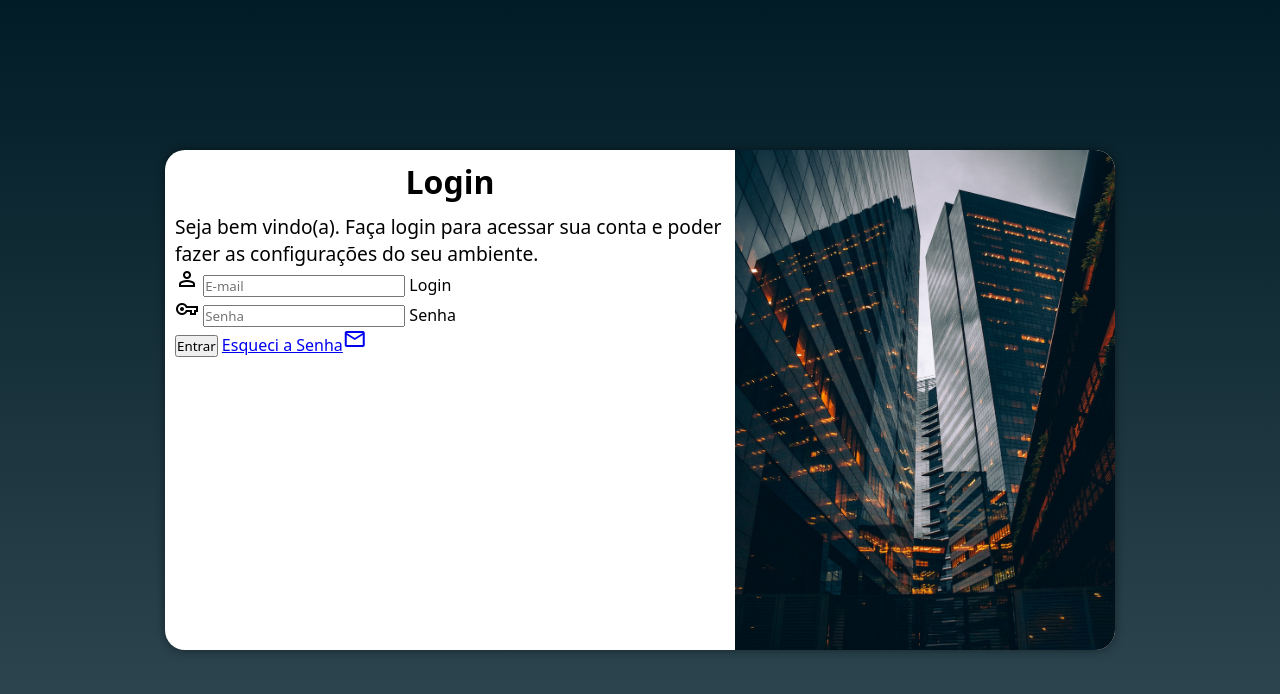
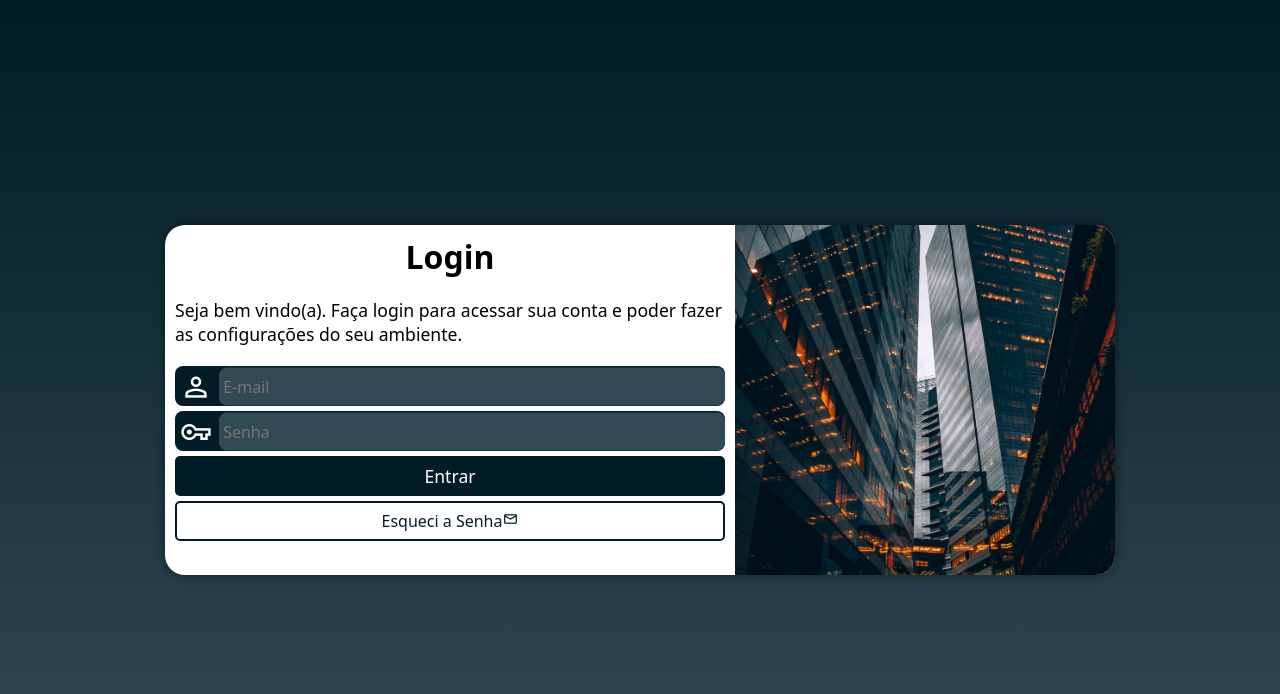
Before and after one commit to EduardoGmRosa/projeto-login, a plain HTML site: page index.html in a window 1280 px wide. Drawn offline with nearby package versions, Linux system fonts and the light colour scheme.

Commit message:
Update projeto Login

```diff
--- a/estilos/mediaqueries.css
+++ b/estilos/mediaqueries.css
@@ -7,20 +7,24 @@
     }
 
     section#login {
-        width: 80vw;
+        width: 750px;
+        height: 290px;
     }
 
     section#login div#imagem {
         float: left;
-        width: 40%;
+        width: 35%;
         height: 100%;
     }
 
     section#login div#formulario {
         float: right;
-        width: 60%;
+        width: 65%;
     }
 
+    div#formulario p {
+        margin: 10px 0px;
+    }
 }
 
 @media screen and (min-width: 992px) {
@@ -31,6 +35,7 @@
 
     section#login {
         width: 950px;
+        height: 350px;
     }
 
     section#login div#imagem {
@@ -53,6 +58,7 @@
     }
 
     div#formulario p {
-        font-size: 1.2em;
+        font-size: 1.1em;
+        margin: 20px 0px;
     }
 }
--- a/estilos/style.css
+++ b/estilos/style.css
@@ -36,7 +36,7 @@ section#login {
 
     background-color: white;
     width: 250px;
-    height: 500px;
+    height: 515px;
     border-radius: 20px;
     box-shadow: 0px 0px 10px rgba(0, 0, 0, 0.446);
 
@@ -63,4 +63,86 @@ div#formulario h1 {
 
 div#formulario p {
     font-size: 0.8em;
+    margin: 10px 0px;
 }
+
+form div.campo {
+    background-color: #011C26;
+    display: block;
+    width: 100%;
+    height: 40px;
+    border-radius: 8px;
+    margin: 5px 0px;
+}
+
+div.campo span {
+    color: white;
+    font-size: 2em;
+    width: 40px;
+    padding: 5px;
+}
+
+div.campo input {
+    font-size: 1em;
+    height: 96%;
+    width: calc(100% - 44.4px);
+    transform: translateY(-10.4px);
+    background-color: #324A54;
+    border: none;
+    border-radius: 8px;
+    padding: 4px;
+}
+
+div.campo input:focus-within {
+    background-color: white;
+}
+
+
+form label {
+    display: none;
+}
+
+form input[type=submit] {
+    display: block;
+    font-size: 1.1em;
+    width: 100%;
+    background-color: #011C26 ;
+    color: white;
+    height: 40px;
+    cursor: pointer;
+    border: none;
+    border-radius: 5px;
+    margin: auto;
+    margin-top: 5px;
+}
+
+form input[type=submit]:hover {
+    background-color: #324A54 ;
+}
+
+form a.botao {
+    display: block;
+    font-size: 1em;
+    width: 100%;
+    height: 40px;
+    background-color: white;
+    color: #011C26;
+    margin: auto;
+    margin-top: 5px;
+    padding-top: 7px;
+    cursor: pointer;
+    border: none;
+    border-radius: 5px;
+    border: 2px solid #011C26;
+    text-align: center;
+    text-decoration: none;
+}
+
+form a.botao:hover {
+    background-color: #011C26;
+    color: white;
+}
+
+form a.botao span {
+    font-size: 1em;
+}
--- a/index.html
+++ b/index.html
@@ -32,7 +32,7 @@
                         <label for="isenha">Senha</label>
                     </div>
                     <input type="submit" value="Entrar">
-                    <a href="esqueci.html">
+                    <a href="esqueci.html" class="botao">
                         Esqueci a Senha<span id="icons" class="material-symbols-outlined"> mail </span>
                     </a>
 
```
